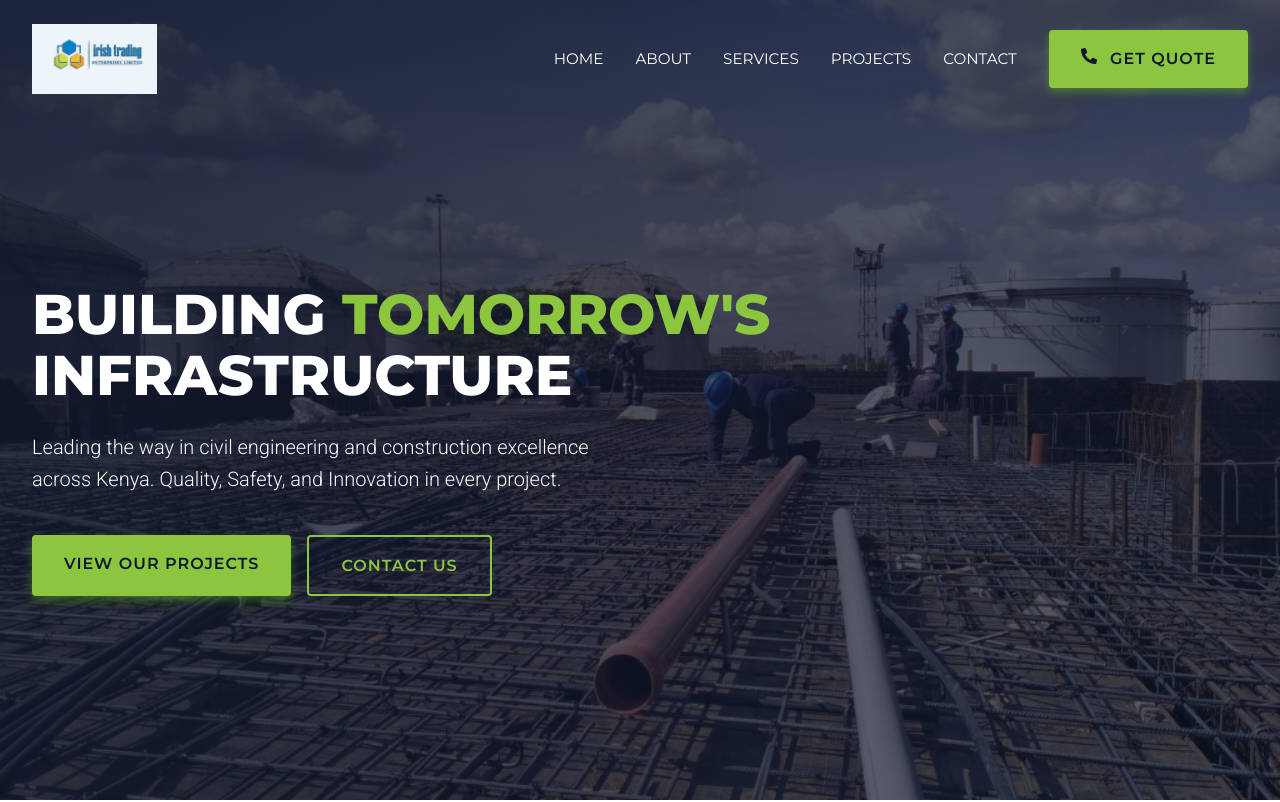
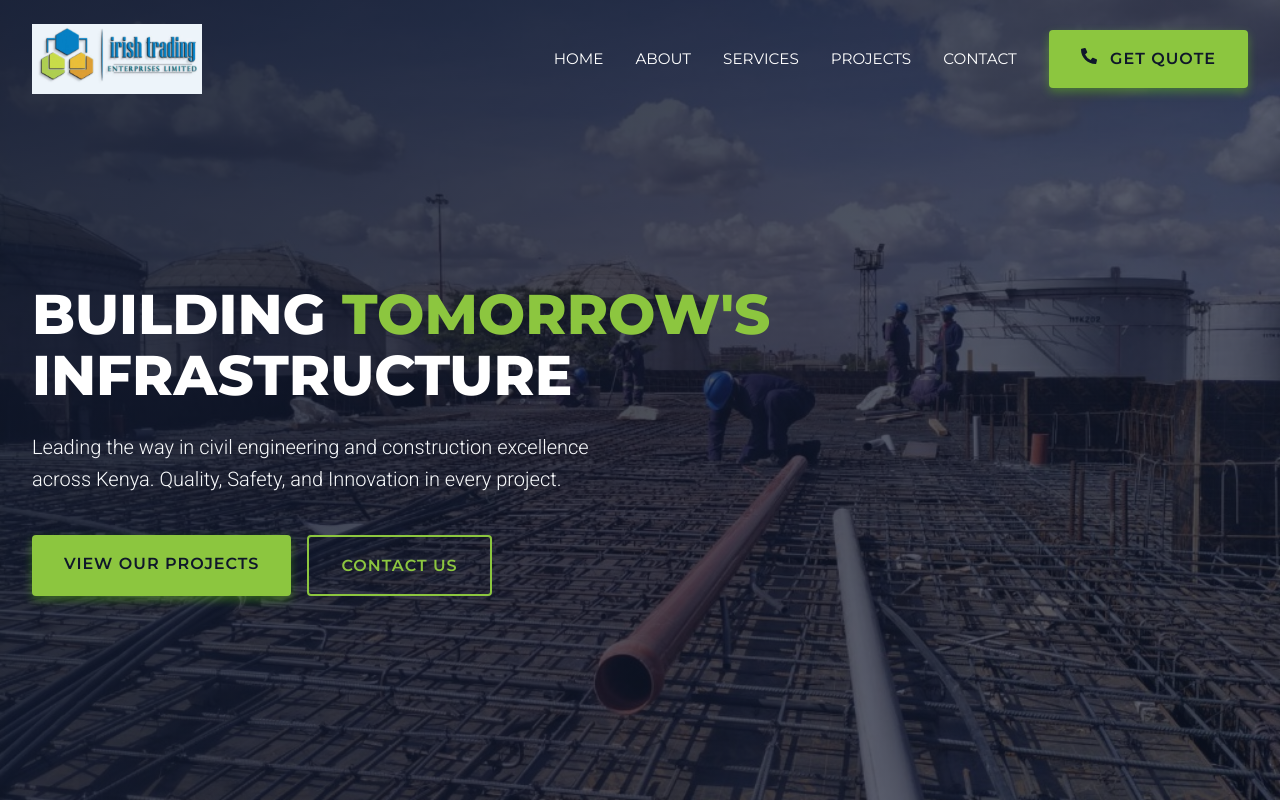
Before and after one commit to sharlmon/IrishTradingSite, a React (Vite) app: page / in a window 1280 px wide. Shown: the top 802 px of the page. Built offline with nearby package versions, Linux system fonts and the light colour scheme.

Commit message:
Update logo and hide project financials

```diff
--- a/src/components/Clients.jsx
+++ b/src/components/Clients.jsx
@@ -101,7 +101,6 @@ const Clients = () => {
                                     <div key={pIndex} className="project-item">
                                         <h4>{project.title}</h4>
                                         <p>{project.description}</p>
-                                        <span className="project-value">{project.value}</span>
                                     </div>
                                 ))}
                             </div>
--- a/src/components/Header.jsx
+++ b/src/components/Header.jsx
@@ -31,7 +31,7 @@ const Header = () => {
         <header className={`header ${isScrolled ? 'scrolled' : ''}`}>
             <div className="container header-container">
                 <a href="#home" className="logo-link">
-                    <img src={`${import.meta.env.BASE_URL}logo-header.jpg`} alt="Irish Trading Enterprises" className="logo-img" />
+                    <img src={`${import.meta.env.BASE_URL}logo-header.png`} alt="Irish Trading Enterprises" className="logo-img" />
                 </a>
 
                 <nav className={`nav ${isMobileMenuOpen ? 'nav-open' : ''}`}>
```
Also changed, not shown: public/logo-header.png (added).
